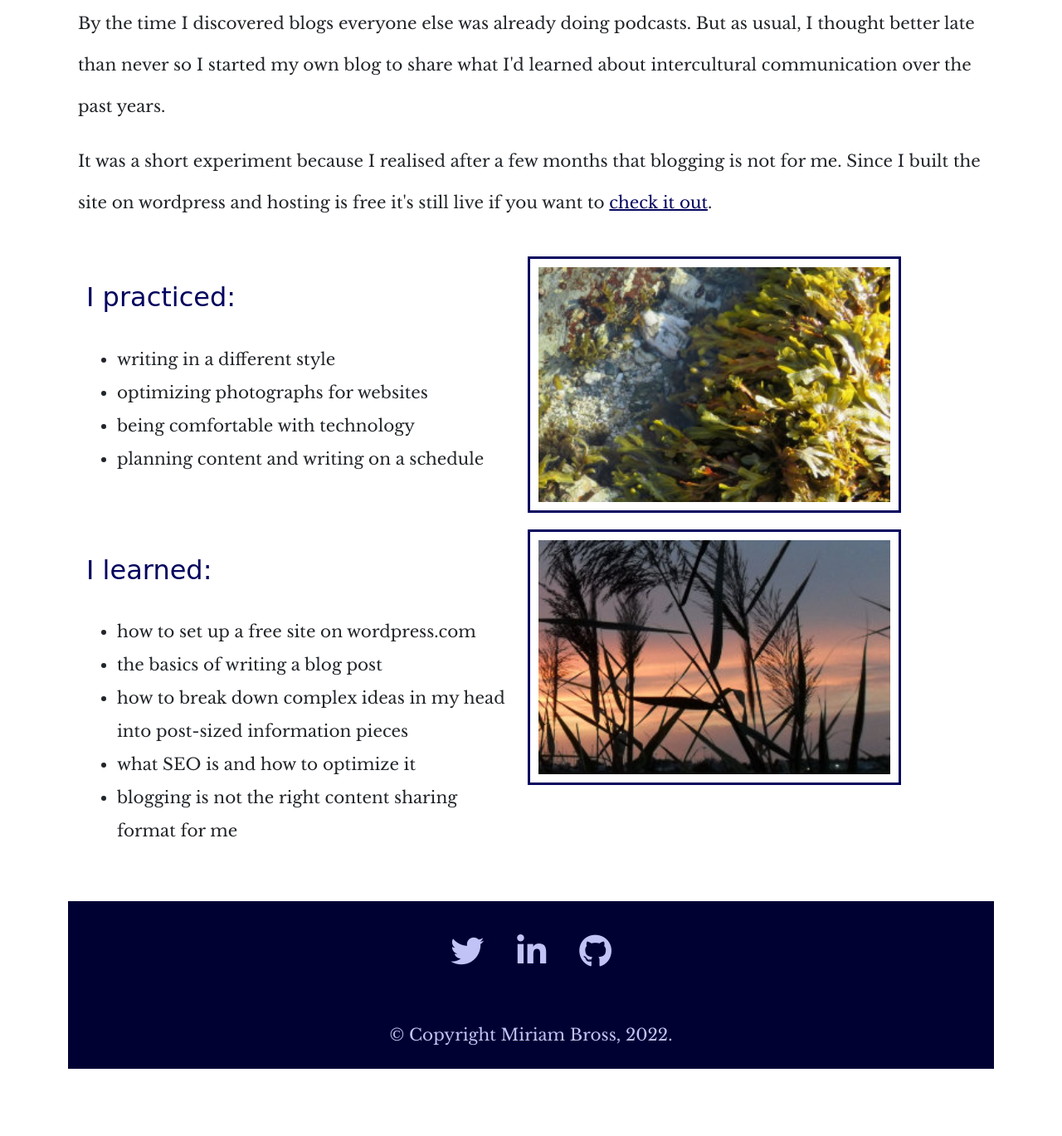
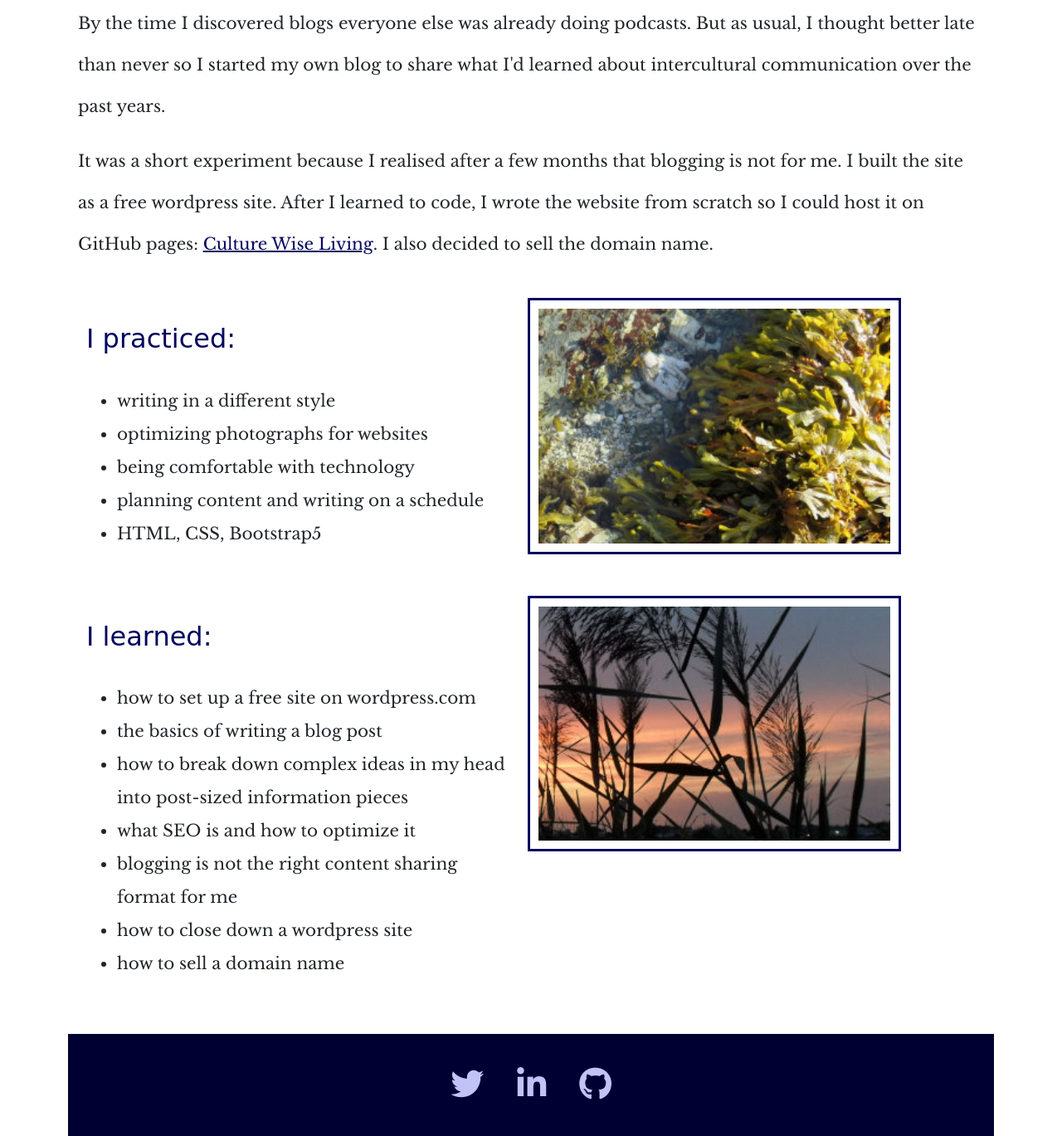
Before and after one commit to Miriam-C-B/miriambross.v3, a website: page pages/cwl-blog-index.html in a window 1280 px wide. Shown: the part 440-1809 px from the top of the page at 83% size. Before the commit the page ends 1728 px from the top, so only its background shows below. Drawn offline with nearby package versions, Linux system fonts and the light colour scheme; a web font is replaced by a local one.

Commit message:
Updated cwl page with a new link to the github pages site for culture wise living, things I learned while I wrote the site and sold the domain name

```diff
--- a/pages/cwl-blog-index.html
+++ b/pages/cwl-blog-index.html
@@ -70,8 +70,10 @@
        what I'd learned about intercultural communication over the past years.
     </p>
     <p class="last-line">
-      It was a short experiment because I realised after a few months that blogging is not for me. Since I built the site on wordpress and hosting is free
-      it's still live if you want to <a href="https://culturewiseliving.wordpress.com/" target="_blank" rel="noopener">check it out</a>.
+      It was a short experiment because I realised after a few months that blogging is not for me. I built the site as a free wordpress site. After I learned to
+      code, I wrote the website from scratch so I could host it on GitHub pages:
+      <a href="https://miriam-c-b.github.io/culturewiseliving.com/" target="_blank" rel="noopener">Culture Wise Living</a>.
+      I also decided to sell the domain name.
     </p>
 
 
@@ -87,6 +89,7 @@
               <li>optimizing photographs for websites</li>
               <li>being comfortable with technology</li>
               <li>planning content and writing on a schedule</li>
+              <li>HTML, CSS, Bootstrap5</li>
           </ul>
         </div>
       </div>
@@ -105,6 +108,8 @@
               <li>how to break down complex ideas in my head into post-sized information pieces</li>
               <li>what SEO is and how to optimize it</li>
               <li>blogging is not the right content sharing format for me</li>
+              <li>how to close down a wordpress site</li>
+              <li>how to sell a domain name</li>
           </ul>
         </div>
       </div>
```
